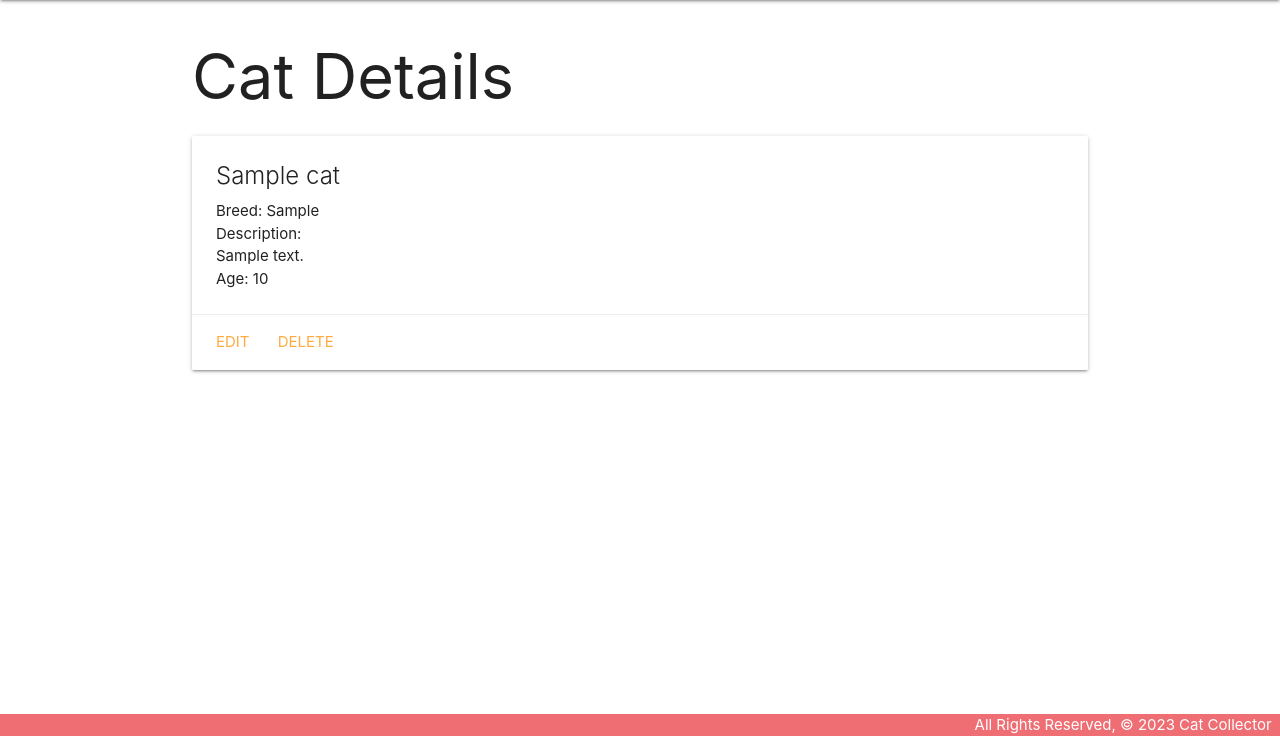
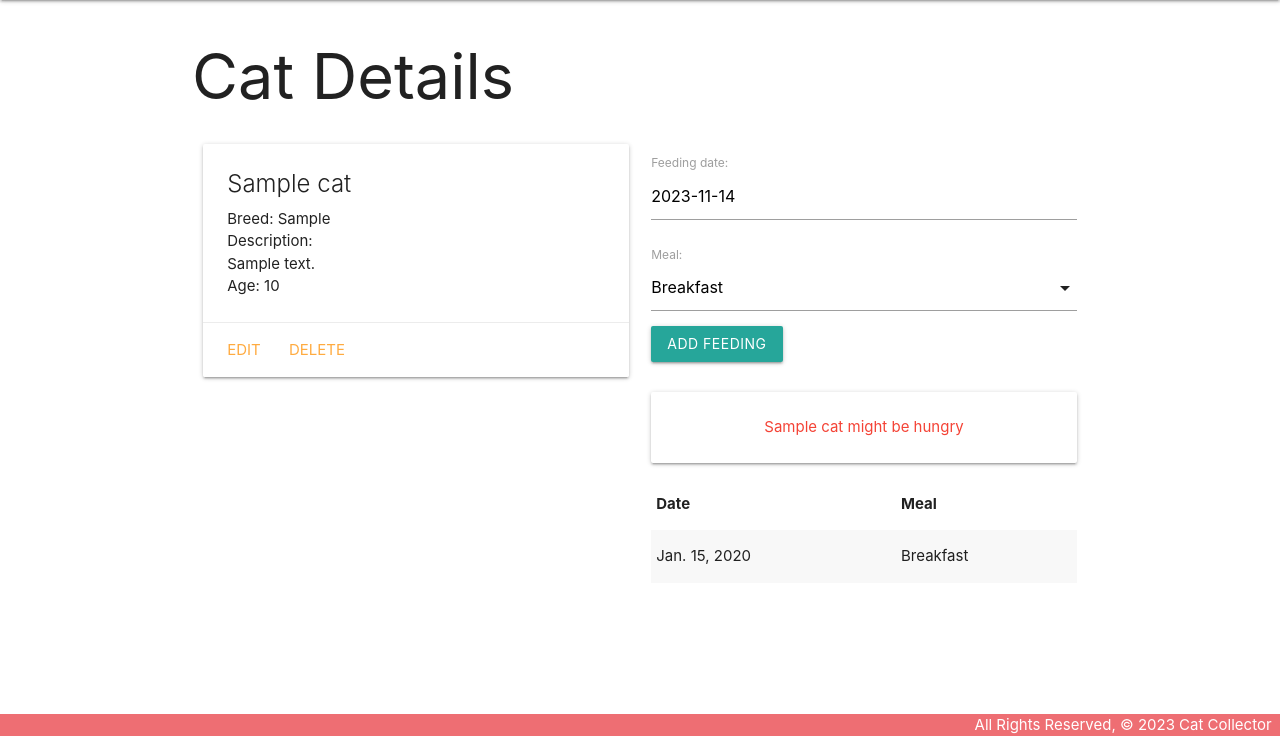
Before and after one commit to OhziiiLov3/cat_collectro2.0, a Django app: page /cats/1/ in a window 1280 px wide. Shown: the part 64-800 px from the top of the page. Run offline with Django 4.2, Linux system fonts and the light colour scheme; tables that the repository leaves empty hold one stand-in row (values such as "Sample post").

Commit message:
chore: add 1:m feeding model, add to detail page

```diff
--- a/main_app/admin.py
+++ b/main_app/admin.py
@@ -1,6 +1,7 @@
 from django.contrib import admin
 
-from .models import Cat
+from .models import Cat, Feeding
 
 # Register your models here.
 admin.site.register(Cat)
+admin.site.register(Feeding)
--- /dev/null
+++ b/main_app/forms.py
@@ -0,0 +1,8 @@
+from django.forms import ModelForm
+from .models import Feeding
+
+
+class FeedingForm(ModelForm):
+    class Meta:
+        model = Feeding
+        fields = ['date', 'meal']
--- a/main_app/models.py
+++ b/main_app/models.py
@@ -1,7 +1,14 @@
 from django.db import models
 from django.urls import reverse
+from datetime import date
 
 # Create your models here.
+
+MEALS = (
+    ('B','Breakfast'),
+    ('L','Lunch'),
+    ('D','Dinner'),
+)
 
 class Cat(models.Model):
     name = models.CharField(max_length=100)
@@ -14,3 +21,20 @@ class Cat(models.Model):
 
     def get_absolute_url(self):
         return reverse('detail', kwargs={'cat_id': self.id})
+
+    def fed_for_today(self):
+        return self.feeding_set.filter(date=date.today()).count() >= len(MEALS)
+
+
+class Feeding(models.Model):
+    date = models.DateField("feeding date")
+    meal = models.CharField(max_length=1, choices=MEALS,
+                            default=MEALS[0][0])
+    # add foreign key cat_id FK
+    cat = models.ForeignKey(Cat, on_delete=models.CASCADE)
+
+    def __str__(self):
+        return f"{self.get_meal_display()} on {self.date}"
+
+    class Meta:
+     ordering = ['-date']
--- a/main_app/templates/base.html
+++ b/main_app/templates/base.html
@@ -8,6 +8,7 @@
   <title>Cat Collector</title>
   <link rel="stylesheet" href="https://cdnjs.cloudflare.com/ajax/libs/materialize/1.0.0/css/materialize.min.css">
   <link rel="stylesheet" type="text/css" href="{% static 'css/style.css' %}">
+    <script src="https://cdnjs.cloudflare.com/ajax/libs/materialize/1.0.0/js/materialize.min.js"></script>
 </head>
 <body>
   <header class="navbar-fixed">
--- a/main_app/templates/cats/detail.html
+++ b/main_app/templates/cats/detail.html
@@ -3,6 +3,8 @@
 
 <h1>Cat Details</h1>
 
+<div class="row">
+  <div class="col s6">
     <div class="card">
       <div class="card-content">
         <span class="card-title">{{ cat.name }}</span>
@@ -19,5 +21,47 @@
         <a href="{% url 'cats_delete' cat.id %}">Delete</a>
       </div>
     </div>
+  </div>
 
+  <div class="col s6">
+    <form action="{% url 'add_feeding' cat.id %}"  method="POST">
+    {% csrf_token %}
+    <!-- Render the inputs -->
+    {{ feeding_form.as_p }}
+    <input type="submit" class="btn" value="Add Feeding">
+  </form>
+  <br>
+    {% if cat.fed_for_today %}
+      <div class="card-panel teal-text center-align">{{cat.name}} has been fed all meals for today</div>
+    {% else %}
+      <div class="card-panel red-text center-align">{{cat.name}} might be hungry</div>
+    {% endif %}
+    <table class="striped">
+      <thead>
+        <tr><th>Date</th><th>Meal</th></tr>
+      </thead>
+      <tbody>
+        {% for feeding in cat.feeding_set.all %}
+          <tr>
+            <td>{{feeding.date}}</td>
+            <td>{{feeding.get_meal_display}}</td>
+          </tr>
+        {% endfor %}
+      </tbody>
+    </table>
+  </div>
+
+</div>
+<script>
+const dateEl = document.getElementById('id_date');
+  // M is Materialize's global variable
+  M.Datepicker.init(dateEl, {
+    format: 'yyyy-mm-dd',
+    defaultDate: new Date(),
+    setDefaultDate: true,
+    autoClose: true
+  });
+const selectEl = document.getElementById('id_meal');
+  M.FormSelect.init(selectEl);
+</script>
 {% endblock %}
--- a/main_app/urls.py
+++ b/main_app/urls.py
@@ -11,4 +11,6 @@ path('cats/<int:cat_id>/', views.cat_detail, name="detail"),
 path('cats/create/', views.CatCreate.as_view(), name='cats_create'),
 path('cats/<int:pk>/update/', views.CatUpdate.as_view(), name='cats_update'),
 path('cats/<int:pk>/delete/', views.CatDelete.as_view(), name='cats_delete'),
+path('cats/<int:cat_id>/add_feeding/', views.add_feeding, name='add_feeding'),
+
 ]
--- a/main_app/views.py
+++ b/main_app/views.py
@@ -1,7 +1,8 @@
-from django.shortcuts import render
+from django.shortcuts import render, redirect
 
 from django.views.generic.edit import CreateView, UpdateView, DeleteView
 from .models import Cat
+from .forms import FeedingForm
 
 # Create your views here.
 # cats = [
@@ -25,7 +26,21 @@ def cats_index(request):
 
 def cat_detail(request, cat_id):
     cat = Cat.objects.get(id=cat_id)
-    return render(request,'cats/detail.html',{'cat': cat})
+
+    feeding_form = FeedingForm()
+    return render(request,'cats/detail.html',{
+        'cat': cat,
+        'feeding_form': feeding_form
+        })
+
+def add_feeding(request,cat_id):
+    form = FeedingForm(request.POST)
+    if form.is_valid():
+        new_feeding = form.save(commit=False)
+        new_feeding.cat_id = cat_id
+        new_feeding.save()
+    return redirect('detail',cat_id=cat_id)
+
 
 class CatCreate(CreateView):
     model = Cat
```
Also changed, not shown: main_app/migrations/0002_feeding.py (added). Lines whose indentation alone changed are shown as unchanged.
